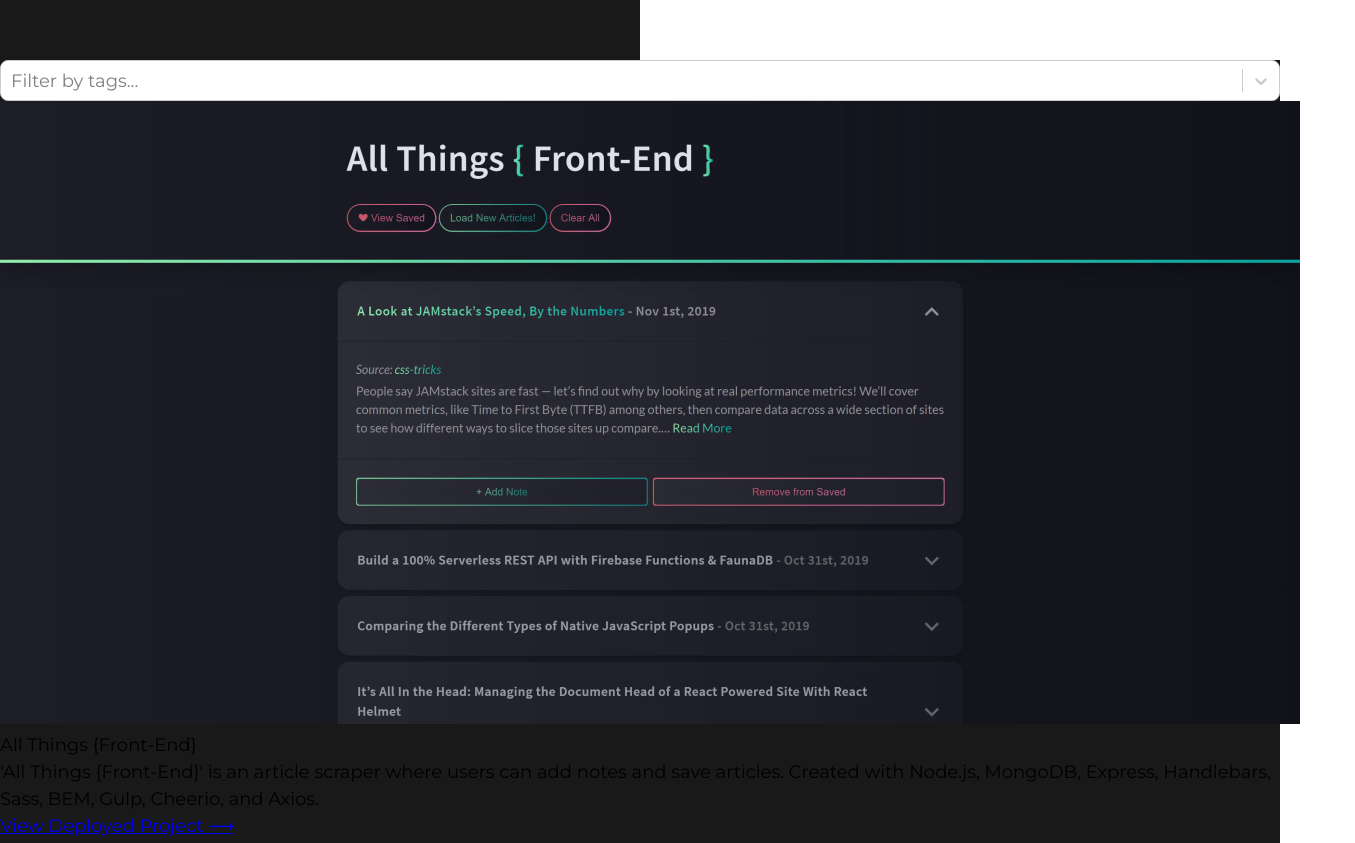
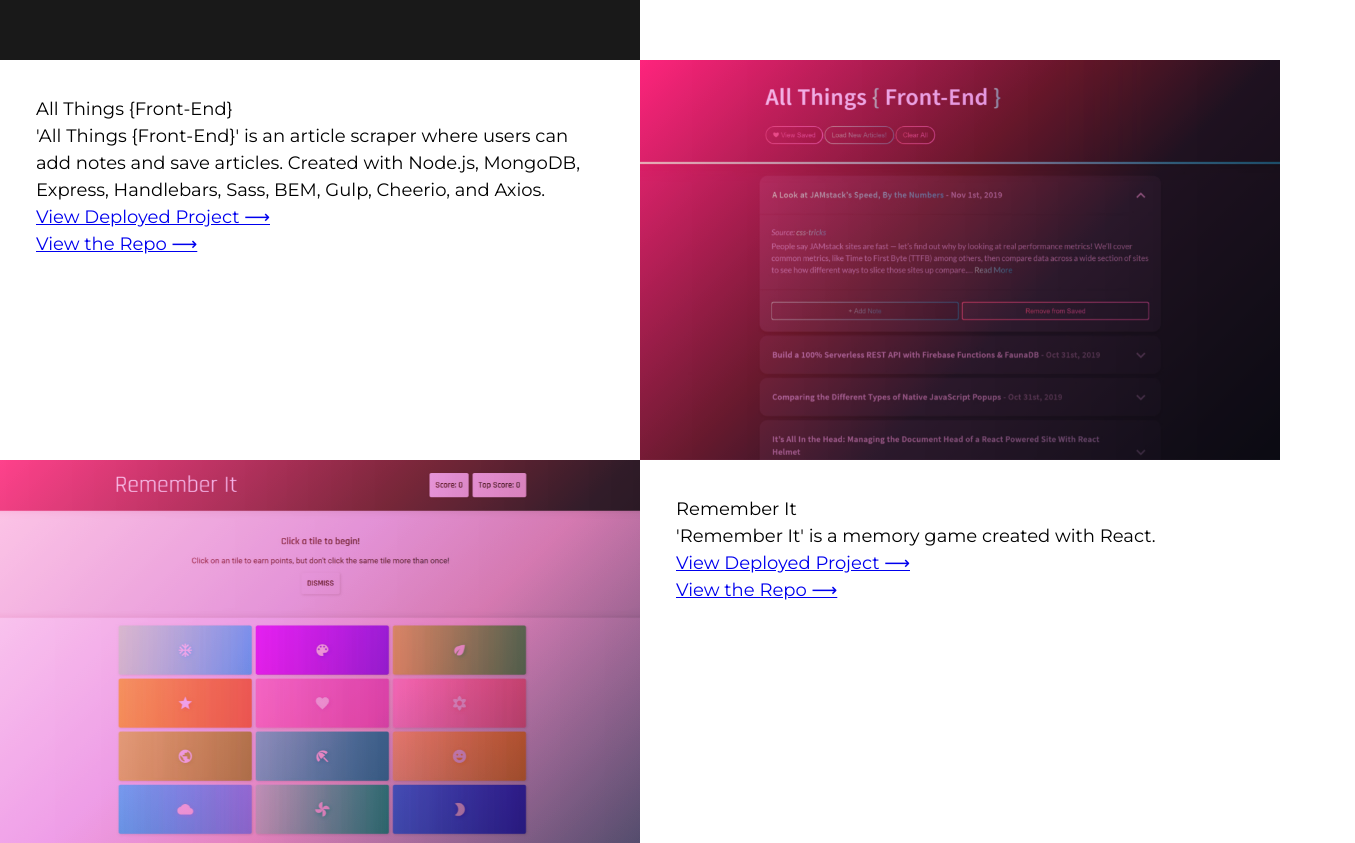
Before and after one commit to acarlie/acarlie.github.io, a React (Create React App) app: page / in a window 1280 px wide. Shown: the part 1540-2383 px from the top of the page, 1355 px wide, since content can reach past the window. Built offline with nearby package versions, Linux system fonts and the light colour scheme.

Commit message:
wip(portfolio): updating portfolio items

```diff
--- a/src/App.js
+++ b/src/App.js
@@ -1,14 +1,13 @@
 import React, { Component } from 'react';
 
 // packages
-import Select from 'react-select';
+// import Select from 'react-select';
 
 //components
 // import TypeWriter from './components/TypeWriter';
 import SocialLinks from './components/SocialLinks';
 // import IconContainer from './components/IconContainer';
-import PortfolioItem from './components/PortfolioItem';
-import makeAnimated from 'react-select/animated';
+// import makeAnimated from 'react-select/animated';
 //assets
 // import Profile from './assets/images/profile_square.png';
 import items from './assets/js/portfolioItems';
@@ -18,17 +17,18 @@ import Link from './components/Link';
 import styles from './App.module.scss';
 import resume from './assets/pdfs/AmeliaCarlie_Resume.pdf';
 import portfolio from './assets/pdfs/AmeliaCarlie_DesignPortfolio.pdf';
+import Portfolio from './components/Portfolio';
 
 
-const animatedComponents = makeAnimated();
-const menuStyles = {
-  menu: (provided, state) => ({
-    ...provided,
-    padding: 10
-    // borderRadius: 0
-    // overflow: 'hidden'
-  })
-}
+// const animatedComponents = makeAnimated();
+// const menuStyles = {
+//   menu: (provided, state) => ({
+//     ...provided,
+//     padding: 10
+//     // borderRadius: 0
+//     // overflow: 'hidden'
+//   })
+// }
 class App extends Component {
   constructor(props) {
     super(props);
@@ -43,18 +43,20 @@ class App extends Component {
   }
 
   componentDidMount() {
-
-    setTimeout(() => {
-      this.setState({
-        loader: 'done',
-        portfolio: [...items]
-      })
-    }, 3000)
-    setTimeout(() => {
-      this.setState({
-        loaded: true
-      })
-    }, 4000)
+    // this.setState({
+    //   portfolio: [...items]
+    // })
+    // setTimeout(() => {
+    //   this.setState({
+    //     loader: 'done',
+    //     portfolio: [...items]
+    //   })
+    // }, 3000)
+    // setTimeout(() => {
+    //   this.setState({
+    //     loaded: true
+    //   })
+    // }, 4000)
   }
 
 
@@ -166,9 +168,13 @@ class App extends Component {
 
             {/* Work */}
             <section className={styles.container + ' ' + styles.container__dark} id="work">
+              <h2 className="sr_only">Work</h2>
 
-              <div className="wrapper">
-                <div className="row">
+              <div className={styles.row}>
+                {/* <div className={styles.col}> */}
+                <Portfolio items={items} />
+                {/* </div> */}
+                {/* <div className="row">
                   <div className='col col-6'>
                     <Select
                       options={this.filterOptions}
@@ -193,26 +199,10 @@ class App extends Component {
                       })}
                     />
                   </div>
-                </div>
-                <div className="row">
-                  <div id="portfolio" className="col col-6 grid">
-                    {this.state.loader &&
-                      this.state.portfolio.map((item, i) => {
-                        return (
-                          <PortfolioItem
-                            key={i}
-                            title={item.title}
-                            img={item.img}
-                            url={item.url}
-                            repo={item.repo}
-                            desc={item.desc}
-                          />
-                        );
-                      })
-                    }
+                </div> */}
 
-                  </div>
-                </div>
+
+
               </div>
 
               <div className="wrapper-nav">
--- /dev/null
+++ b/src/components/Portfolio/Portfolio.module.scss
@@ -0,0 +1,108 @@
+@import './../../scss/variables.scss';
+
+.even {
+    flex-direction: row-reverse;
+}
+
+.odd {
+    flex-direction: row;
+}
+
+.item {
+    display: block;
+
+    &_inner {
+        display: flex;
+    }
+
+    &_img_cont {
+        background: #eee;
+    }
+
+    &_info {
+        padding: 2rem;
+    }
+
+    &_img_cont,
+    &_info {
+
+        display: block;
+        height: 50vh;
+        width: 50%;
+        overflow: hidden;
+    }
+
+    &_img_cont {
+        overflow: hidden;
+        display: flex;
+        align-items: center;
+        justify-content: center;
+        // background: linear-gradient(-45deg, #444257, #ff43c0);
+        background: linear-gradient(-45deg, #444257, #aea4b9);
+        background: linear-gradient(-45deg, #2d2b3d, #ff76af);
+    }
+
+    &_img {
+        // width: 100%;
+        mix-blend-mode: overlay;
+        opacity: 90%;
+        height: 100%;
+    }
+
+    &_info {
+        background-color: $g-color-bg-lt;
+    }
+}
+
+// .grid {
+//     display: grid;
+//     grid-column-gap: 2rem;
+//     grid-row-gap: 1rem;
+//     grid-template-columns: 1fr;
+
+//     @media screen and (min-width: $g-breakpoint-desktop) {
+//         grid-template-columns: repeat(2, 1fr);
+//     }
+// }
+
+// .grid_item {
+//     display: flex;
+//     flex-direction: column;
+//     position: relative;
+//     overflow: hidden;
+//     // box-shadow: $shadow-dk;
+//     height: 100%;
+//     color: $g-color-text;
+
+// }
+
+// .grid_item_img {
+//     width: 100%;
+//     flex: 2;
+//     object-fit: cover;
+// }
+
+// .grid_item_info {
+//     // position: absolute;
+//     // bottom: 0;
+//     // height: 100%;
+//     flex: 1;
+//     width: 100%;
+//     padding: 1rem;
+//     display: flex;
+//     justify-content: flex-end;
+//     flex-direction: column;
+//     // background: rgba(0, 0, 0, .5);
+//     // background: -webkit-linear-gradient(90deg, rgba(0, 0, 0, .85), rgba(0, 0, 0, 0));
+//     // background: linear-gradient(0deg, rgba(0, 0, 0, 1), rgba(0, 0, 0, 0));
+//     // text-shadow: 0 0 10px rgba(0, 0, 0, .9);
+//     background: $g-color-bg-lt;
+
+//     // &_inner {
+//     //     box-shadow: -5px -5px -5px #000000;
+//     // }
+// }
+
+// .grid_item_cap {
+//     margin-bottom: .5em;
+// }
--- /dev/null
+++ b/src/components/Portfolio/index.js
@@ -0,0 +1,69 @@
+import React from 'react';
+import styles from './Portfolio.module.scss';
+
+function PortfolioItem(props) {
+    const direction = props.odd ? styles.odd : styles.even;
+
+    return (
+        <li className={styles.item}>
+            <div className={styles.item_inner + ' ' + direction}>
+
+                <div className={styles.item_img_cont}>
+                    <img className={styles.item_img} src={process.env.PUBLIC_URL + '/assets/images/sm/' + props.img} alt={props.desc} />
+                </div>
+                <div className={styles.item_info}>
+                    {props.even}
+                    <h3 className={styles.item_title}>{props.title}</h3>
+                    <div className={styles.item_cap}>{props.desc}</div>
+                    <ul>
+                        {props.url && <li><a href={props.url} target="_blank" rel="noopener noreferrer">View Deployed Project ⟶</a></li>}
+                        {props.repo && <li><a href={props.repo} target="_blank" rel="noopener noreferrer">View the Repo ⟶</a></li>}
+                    </ul>
+                </div>
+            </div>
+
+        </li>
+    )
+}
+// function PortfolioItem(props) {
+//     return (
+//         <li className={styles.grid_item}>
+//             <img className={styles.grid_item_img} src={process.env.PUBLIC_URL + '/assets/images/sm/' + props.img} alt={props.desc} />
+//             <div className={styles.grid_item_info}>
+//                 <div className={styles.grid_item_info_inner}>
+//                     <h3 className={styles.grid_item_title}>{props.title}</h3>
+//                     <div className={styles.grid_item_cap}>{props.desc}</div>
+//                     <ul>
+//                         {props.url && <li><a href={props.url} target="_blank" rel="noopener noreferrer">View Deployed Project ⟶</a></li>}
+//                         {props.repo && <li><a href={props.repo} target="_blank" rel="noopener noreferrer">View the Repo ⟶</a></li>}
+//                     </ul>
+//                 </div>
+//             </div>
+//         </li>
+//     )
+// }
+
+function Portfolio(props) {
+    return (
+        <ul id="portfolio" className={styles.grid}>
+            {props.items &&
+                props.items.map((item, i) => {
+                    return (
+                        <PortfolioItem
+                            key={i}
+                            odd={i % 2}
+                            title={item.title}
+                            img={item.img}
+                            url={item.url}
+                            repo={item.repo}
+                            desc={item.desc}
+                        />
+                    );
+                })
+            }
+        </ul>
+    );
+}
+
+
+export default Portfolio;
--- a/src/components/PortfolioItem/index.js
+++ /dev/null
@@ -1,24 +0,0 @@
-import React from 'react';
-import ScrollAnimation from 'react-animate-on-scroll';
-
-function PortfolioItem (props) {
-    return(
-        <ScrollAnimation animateIn="fadeIn" animateOut='fadeOut' offset={100} duration={.5}>
-            <figure className="grid-item" tabIndex='0'>
-                <img className="grid-item-img" src={process.env.PUBLIC_URL + '/assets/images/sm/' + props.img} alt={props.desc} />
-                <div className="grid-item-info">
-                    <div className="grid-item-info-wrap">
-                        <h4 className="grid-item-title">{props.title}</h4>
-                        <figcaption className="grid-item-cap">{props.desc}</figcaption>
-                        <ul className="grid-item-view">
-                            {props.url && <li><a href={props.url} target="_blank" rel="noopener noreferrer" className="grid-item-link">View Deployed Project ⟶</a></li>}
-                            {props.repo && <li><a href={props.repo} target="_blank" rel="noopener noreferrer" className="grid-item-link">View the Repo ⟶</a></li>}
-                        </ul>
-                    </div>
-                </div>
-            </figure>
-        </ScrollAnimation>
-    )
-}
-
-export default PortfolioItem;
```
